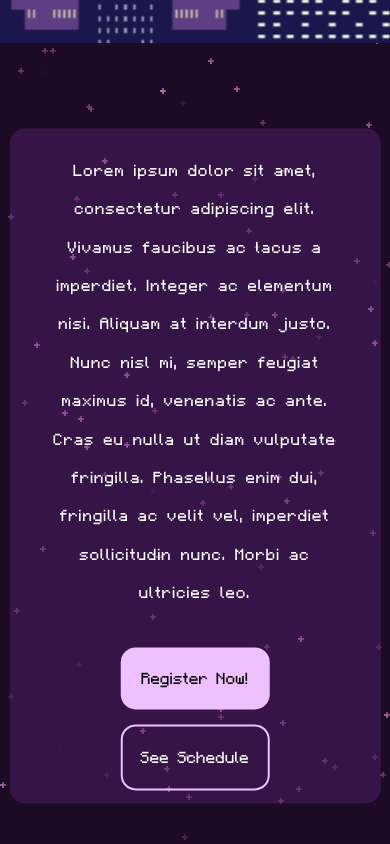
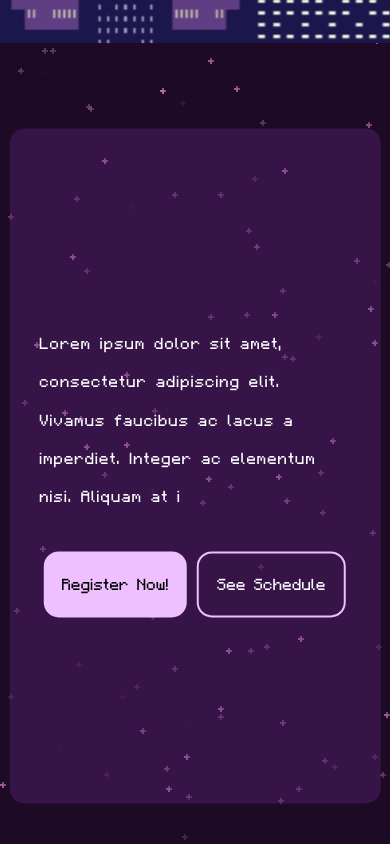
Before and after one commit to SHIBINSHA02/EDEN, a React (Vite) app: page / in a window 390 px wide. Shown: the part 800-1644 px from the top of the page. Built offline with nearby package versions, Linux system fonts and the light colour scheme.

Commit message:
about bug fixes

```diff
--- a/src/Components/About/About.css
+++ b/src/Components/About/About.css
@@ -41,6 +41,7 @@
   padding: 0 15px;
   margin-bottom: 20px;
   letter-spacing: normal; /* Default letter spacing for desktop */
+  white-space: pre-wrap; /* Preserve line breaks */
 }
 
 .button-container {
@@ -98,6 +99,7 @@
     width: 95%;
     min-height: 80vh;
     padding: 30px; /* Increased padding for mobile */
+    align-items: stretch; /* Make content stretch to container width */
   }
 
   .about-content p {
@@ -105,24 +107,29 @@
     padding: 10px; /* Adjusted padding for mobile description */
     margin-bottom: 25px; /* Increased margin below description */
     letter-spacing: 0.05em; /* Increased letter spacing for mobile description */
+    text-align: left; /* Left align text on mobile */
   }
 
   .button-container {
-    flex-direction: column;
-    align-items: stretch;
-    gap: 15px; /* Increased gap between buttons on mobile */
+    display: flex; /* Make button container a flex container */
+    flex-direction: row; /* Arrange items in a row */
+    justify-content: center; /* Center the buttons horizontally */
+    gap: 10px; /* Adjust gap between buttons */
+    flex-wrap: wrap; /* Allow buttons to wrap to the next line if needed */
   }
 
   .about-content button.primary-button,
   .about-content button.secondary-button {
-    width: 100%;
-    font-size: 1.8rem; /* Increased font size for mobile buttons */
-    padding: 15px 20px; /* Increased padding for mobile buttons */
-    height: auto;
+    font-size: 1.8rem; /* Keep the font size the same as current mobile */
+    padding: 15px 20px; /* Keep the padding the same as current mobile */
+    height: auto; /* Allow height to adjust based on content */
+    width: auto; /* Allow width to adjust based on content */
+    min-width: 150px; /* Ensure a minimum width for each button */
   }
 
   .button-wrapper {
-    width: 100%;
+    width: auto; /* Adjust width to content */
+    margin: 0; /* Remove default margins that might affect inline layout */
   }
 }
 
@@ -165,7 +172,23 @@
 
   .about-content button.primary-button,
   .about-content button.secondary-button {
-    font-size: 1.6rem;
-    padding: 12px 18px;
+    font-size: 1.6rem; /* Keep the font size consistent */
+    padding: 12px 18px; /* Keep the padding consistent */
+    min-width: 120px; /* Adjust minimum width for smaller screens */
   }
 }
+
+.typing-animation {
+  white-space: pre-wrap; /* Preserve line breaks */
+  border-right: .15em solid rgb(166, 0, 255); /* Cursor effect */
+  overflow: hidden; /* Ensure the cursor stays within the text boundaries */
+}
+
+@keyframes blinking-cursor {
+  from, to { border-color: transparent }
+  50% { border-color: rgb(162, 0, 255); }
+}
+
+.typing-animation {
+  animation: blinking-cursor .75s step-end infinite; /* Apply only the blinking animation */
+}
--- a/src/Components/About/About.jsx
+++ b/src/Components/About/About.jsx
@@ -1,8 +1,21 @@
-import React from 'react';
+import React, { useState, useEffect } from 'react';
 import PixelArtBackground from '../Background/PixelArtbg';
 import './About.css';
 
 export const About = ({ description, buttonText }) => {
+  const [displayText, setDisplayText] = useState('');
+  const [currentIndex, setCurrentIndex] = useState(0);
+
+  useEffect(() => {
+    if (currentIndex < description.length) {
+      const timeout = setTimeout(() => {
+        setDisplayText((prevText) => prevText + description[currentIndex]);
+        setCurrentIndex((prevIndex) => prevIndex + 1);
+      }, 50); // Adjust the speed of typing here (milliseconds)
+      return () => clearTimeout(timeout);
+    }
+  }, [currentIndex, description]);
+
   const handleClick = () => {
     window.location.href = "https://www.youtube.com/";
   };
@@ -22,7 +35,7 @@ export const About = ({ description, buttonText }) => {
       <PixelArtBackground className="about-background" pixelSize={2} density={1} fadeDuration={3000} />
       <div className="about-content absolute inset-0 flex justify-center items-center">
         <div className="description">
-          <p>{description}</p>
+          <p className="typing-animation">{displayText}</p>
         </div>
         <div className="button-container">
           <div className="button-wrapper">
```
